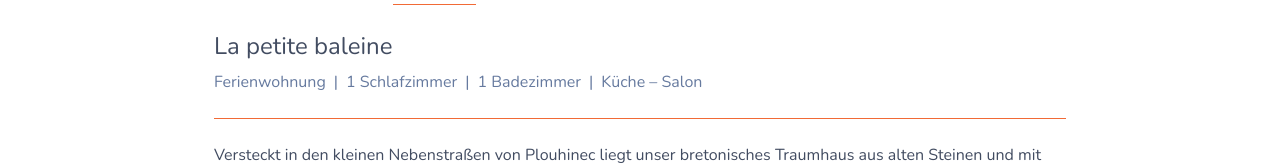
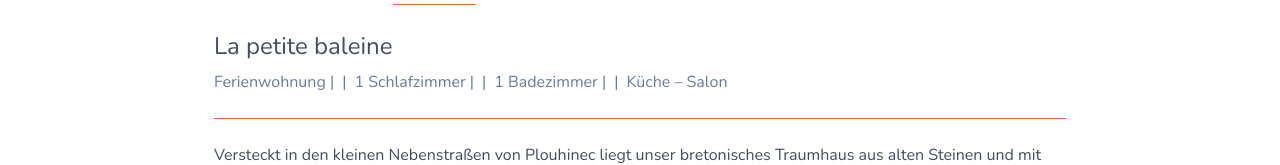
Before and after one commit to TinoBrose/petiteBaleine, a Next.js app: page / in a window 1280 px wide. Shown: the part 610-775 px from the top of the page. Built offline with nearby package versions, Linux system fonts and the light colour scheme.

Commit message:
fix wrap

```diff
--- a/app/components/tabs/Uberblick.tsx
+++ b/app/components/tabs/Uberblick.tsx
@@ -6,11 +6,11 @@ const Uberblick = () => {
       <div className="flex flex-col gap-2 px-2 md:px-0">
         <h1 className="text-2xl ">La petite baleine</h1>
         <div className="flex flex-col md:flex-row gap-1 md:gap-2  text-main_80 mb-4">
-          <h3>Ferienwohnung</h3>
+          <h3>Ferienwohnung |</h3>
           <h3>|</h3>
-          <h3>1 Schlafzimmer</h3>
+          <h3>1 Schlafzimmer |</h3>
           <h3>|</h3>
-          <h3>1 Badezimmer</h3>
+          <h3>1 Badezimmer |</h3>
           <h3>|</h3>
           <h3>Küche – Salon</h3>
         </div>
```
